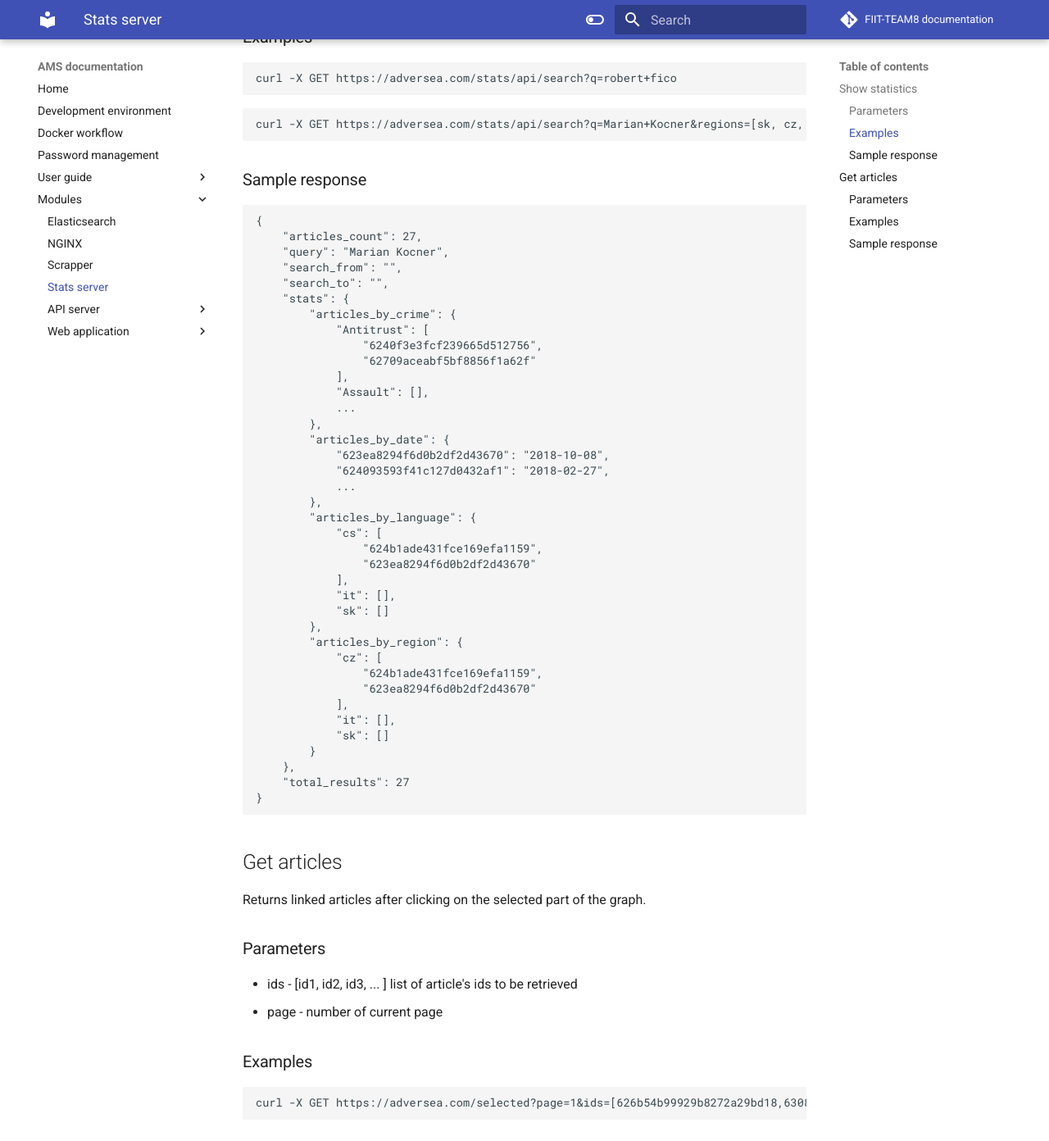
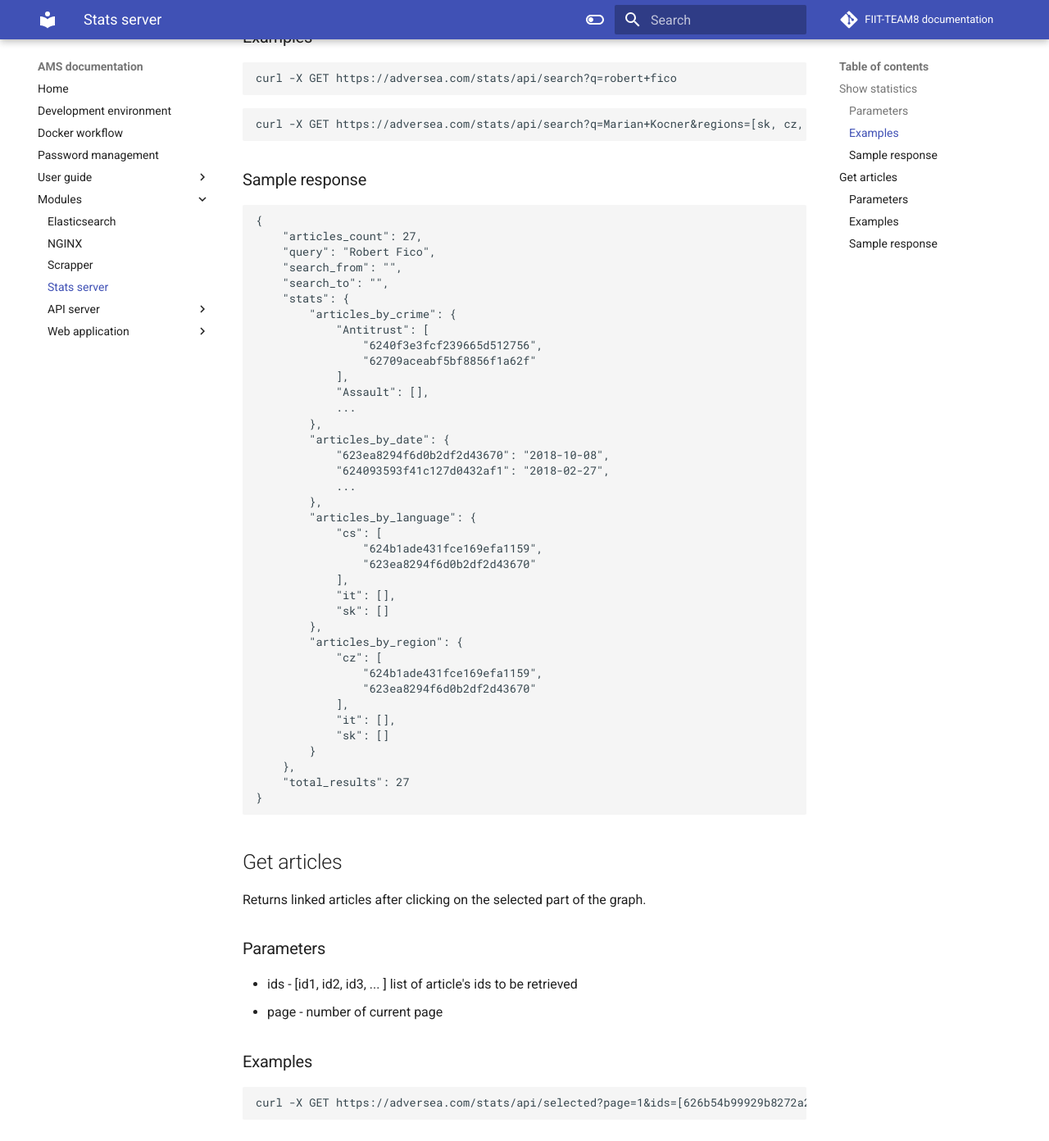
Before and after one commit to FIIT-TEAM8/team_documentation, an MkDocs documentation site: the page built from docs/modules/stats_server.md, in a window 1280 px wide and 1400 px high, scrolled down 731 px. Shown: the top 1392 px of the window at 82% size. Built offline with MkDocs 1.6.1 and Material for MkDocs 9.7.7, drawn with Linux system fonts in a browser that asks for light colours; comment, search, counter and statistics services are not loaded.

Commit message:
Update stats_server.md

````diff
--- a/docs/modules/stats_server.md
+++ b/docs/modules/stats_server.md
@@ -37,7 +37,7 @@ curl -X GET https://adversea.com/stats/api/search?q=Marian+Kocner&regions=[sk, c
 ```
 {
     "articles_count": 27,
-    "query": "Marian Kocner",
+    "query": "Robert Fico",
     "search_from": "",
     "search_to": "",
     "stats": {
@@ -87,7 +87,7 @@ Returns linked articles after clicking on the selected part of the graph.
 ### Examples
 
 ```
-curl -X GET https://adversea.com/selected?page=1&ids=[626b54b99929b8272a29bd18,630837397963253efec178b1, ... ]
+curl -X GET https://adversea.com/stats/api/selected?page=1&ids=[626b54b99929b8272a29bd18,630837397963253efec178b1, ... ]
 ```
 
 ### Sample response
````
